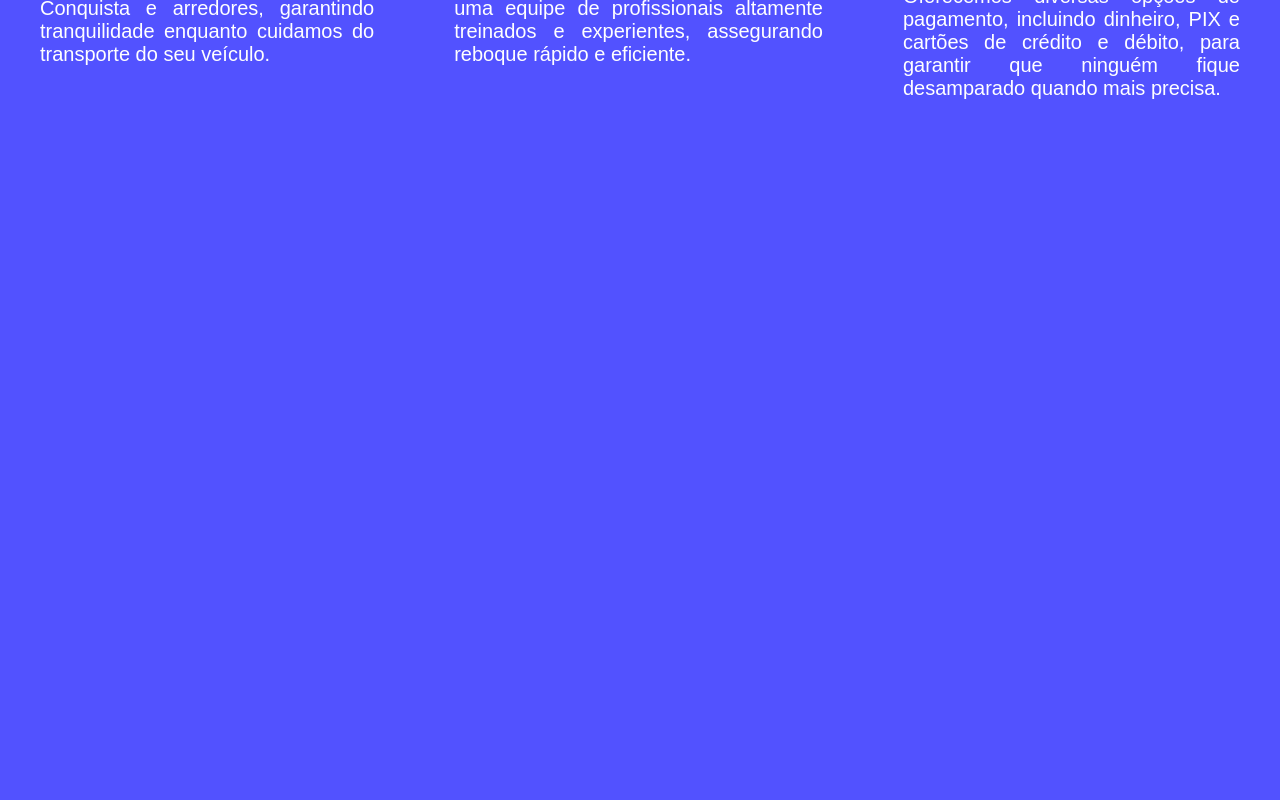
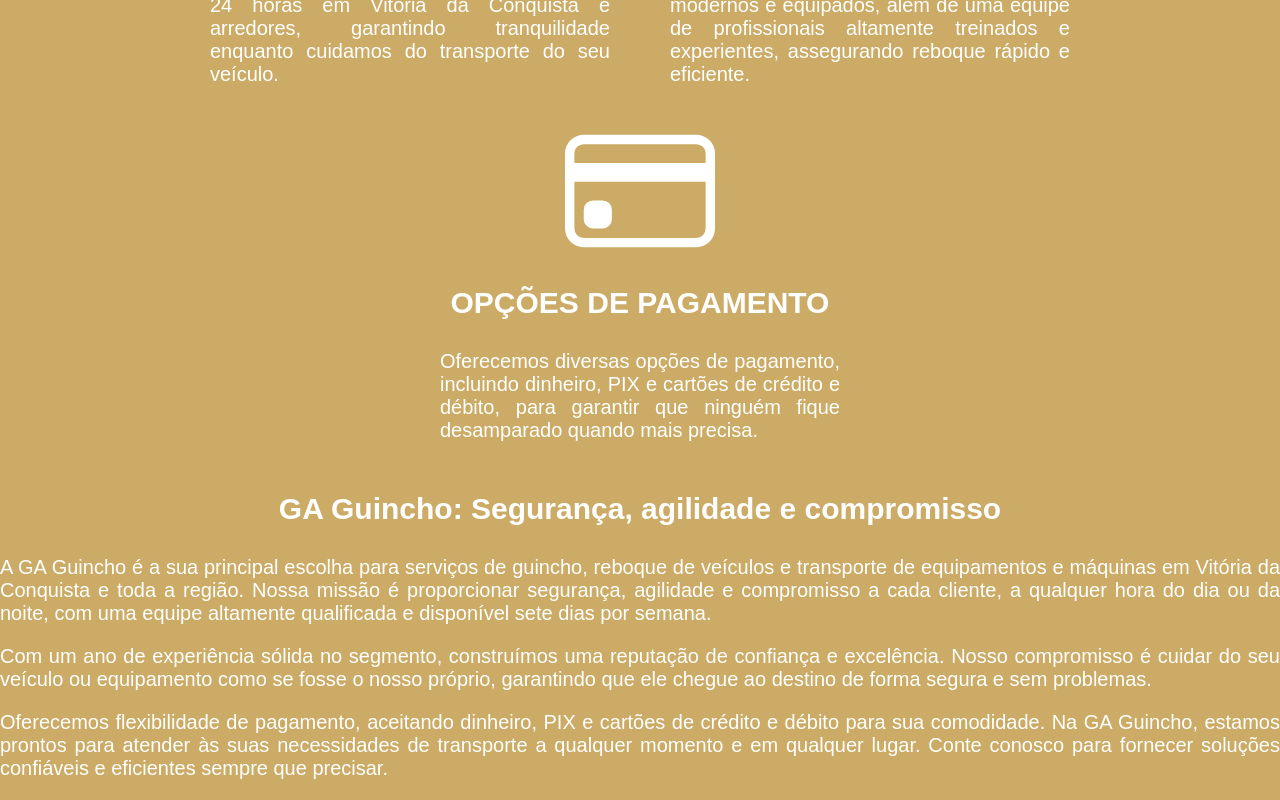
Before and after one commit to iuridantas/Ag-Guincho, a React (Vite) app: page / in a window 1280 px wide. Shown: the part 958-1758 px from the top of the page. Before the commit the page ends 1088 px from the top, so only its background shows below. Built offline with nearby package versions, Linux system fonts and the light colour scheme.

Commit message:
feat: created sessionAboutUs

```diff
--- /dev/null
+++ b/src/components/session/sessionAboutUs/index.tsx
@@ -0,0 +1,32 @@
+import { AboutUsSession } from './style';
+
+export function SessionAboutUs() {
+  return (
+    <section aria-label="Sobre Nós" id="sobre-nos">
+      <AboutUsSession>
+        <h2>GA Guincho: Segurança, agilidade e compromisso</h2>
+        <p>
+          A GA Guincho é a sua principal escolha para serviços de guincho,
+          reboque de veículos e transporte de equipamentos e máquinas em Vitória
+          da Conquista e toda a região. Nossa missão é proporcionar segurança,
+          agilidade e compromisso a cada cliente, a qualquer hora do dia ou da
+          noite, com uma equipe altamente qualificada e disponível sete dias por
+          semana.
+        </p>
+        <p>
+          Com um ano de experiência sólida no segmento, construímos uma
+          reputação de confiança e excelência. Nosso compromisso é cuidar do seu
+          veículo ou equipamento como se fosse o nosso próprio, garantindo que
+          ele chegue ao destino de forma segura e sem problemas.
+        </p>
+        <p>
+          Oferecemos flexibilidade de pagamento, aceitando dinheiro, PIX e
+          cartões de crédito e débito para sua comodidade. Na GA Guincho,
+          estamos prontos para atender às suas necessidades de transporte a
+          qualquer momento e em qualquer lugar. Conte conosco para fornecer
+          soluções confiáveis e eficientes sempre que precisar.
+        </p>
+      </AboutUsSession>
+    </section>
+  );
+}
--- /dev/null
+++ b/src/components/session/sessionAboutUs/style.ts
@@ -0,0 +1,42 @@
+import styled from 'styled-components';
+
+export const AboutUsSession = styled.div`
+  display: flex;
+  flex-direction: column;
+  margin: 10px auto;
+  max-width: 1440px;
+
+  h2 {
+    font-size: 30px;
+    margin: 0 auto 20px auto;
+    text-align: center;
+  }
+
+  p {
+    margin: 10px auto;
+    text-align: justify;
+    font-size: 20px;
+  }
+
+  @media only screen and (max-width: 600px) {
+    h2 {
+      font-size: 20px;
+      margin: 10px;
+    }
+
+    p {
+      margin: 5px 20px;
+      font-size: 16px;
+    }
+  }
+
+  @media only screen and (min-width: 768px) and (max-width: 1024px) {
+    h2 {
+      margin: 10px;
+    }
+
+    p {
+      margin: 5px 20px;
+    }
+  }
+`;
--- a/src/components/session/sessionAssistance/index.tsx
+++ b/src/components/session/sessionAssistance/index.tsx
@@ -5,14 +5,14 @@ import { BiMap } from 'react-icons/bi';
 
 export function SessionAssistance() {
   return (
-    <section aria-label="Explicação Sobre os valores: amor, compromisso e dedicação">
+    <section aria-label="Sobre a Assistência 24h" id="assistência">
       <AssistanceSession>
         <h2>SERVIÇO DE REBOQUE 24 HORAS EM VITÓRIA DA CONQUISTA E E REGIÃO</h2>
         <div className="container">
           <div className="assistance">
             <div className="info">
               <BiMap className="icon" />
-              <h3>ATENDEMOS VOCÊ</h3>
+              <h2>ATENDEMOS VOCÊ</h2>
               <p>
                 Oferecemos serviços de reboque e guincho 24 horas em Vitória da
                 Conquista e arredores, garantindo tranquilidade enquanto
@@ -21,7 +21,7 @@ export function SessionAssistance() {
             </div>
             <div className="info">
               <GiTowTruck className="icon" />
-              <h3>RAPIDEZ NO REBOQUE</h3>
+              <h2>RAPIDEZ NO REBOQUE</h2>
               <p>
                 Contamos com uma frota de veículos novos, modernos e equipados,
                 além de uma equipe de profissionais altamente treinados e
@@ -30,7 +30,7 @@ export function SessionAssistance() {
             </div>
             <div className="info">
               <BsCreditCard className="icon" />
-              <h3>OPÇÕES DE PAGAMENTO</h3>
+              <h2>OPÇÕES DE PAGAMENTO</h2>
               <p>
                 Oferecemos diversas opções de pagamento, incluindo dinheiro, PIX
                 e cartões de crédito e débito, para garantir que ninguém fique
--- a/src/components/session/sessionAssistance/style.ts
+++ b/src/components/session/sessionAssistance/style.ts
@@ -1,28 +1,23 @@
 import styled from 'styled-components';
 
 export const AssistanceSession = styled.div`
-  display: flex;
-  flex-direction: column;
-
   .container {
     display: flex;
     max-width: 1440px;
-    margin: 20px auto;
+    margin: 10px auto;
   }
 
   .assistance {
     display: flex;
-    justify-content: space-around;
+    flex-wrap: wrap;
+    justify-content: center;
+    gap: 20px;
+    margin: 20px auto;
   }
 
   h2 {
     font-size: 30px;
     margin: 20px auto;
-  }
-
-  h3 {
-    font-size: 30px;
-    margin: 10px 0;
     text-align: center;
   }
 
@@ -41,7 +36,7 @@ export const AssistanceSession = styled.div`
     display: flex;
     flex-direction: column;
     align-items: center;
-    margin: 0 40px;
+    margin: 0 20px;
   }
 
   @media only screen and (max-width: 600px) {
@@ -52,13 +47,8 @@ export const AssistanceSession = styled.div`
 
     h2 {
       font-size: 20px;
-      margin: 5px;
       text-align: center;
-    }
-
-    h3 {
-      font-size: 20px;
-      margin: 5px 20px;
+      margin: 10px;
     }
 
     p {
@@ -68,18 +58,6 @@ export const AssistanceSession = styled.div`
     }
 
     .info {
-      flex: none;
-      max-width: none;
-      margin: 10px auto;
-    }
-  }
-
-  @media only screen and (min-width: 768px) and (max-width: 1024px) {
-    display: flex;
-    flex-wrap: wrap;
-    justify-content: center;
-
-    .info {
       margin: 10px auto;
     }
   }
--- a/src/page/home/index.tsx
+++ b/src/page/home/index.tsx
@@ -1,3 +1,4 @@
+import { SessionAboutUs } from '../../components/session/sessionAboutUs';
 import { SessionAssistance } from '../../components/session/sessionAssistance';
 import { SessionInitial } from '../../components/session/sessionInitial';
 import { Container } from './style';
@@ -6,5 +7,6 @@ export function Home() {
   return <Container aria-label="Página inicial">
     <SessionInitial/>
     <SessionAssistance/>
+    <SessionAboutUs/>
   </Container>;
 }
--- a/src/styles/global.ts
+++ b/src/styles/global.ts
@@ -18,7 +18,7 @@ export default createGlobalStyle`
   display: flex;
   align-items: center;
   justify-content: center;
-  background: #0101ffad;
+  background: #bb9135c2;
   color: #ffffff;
 }
 `;
```
